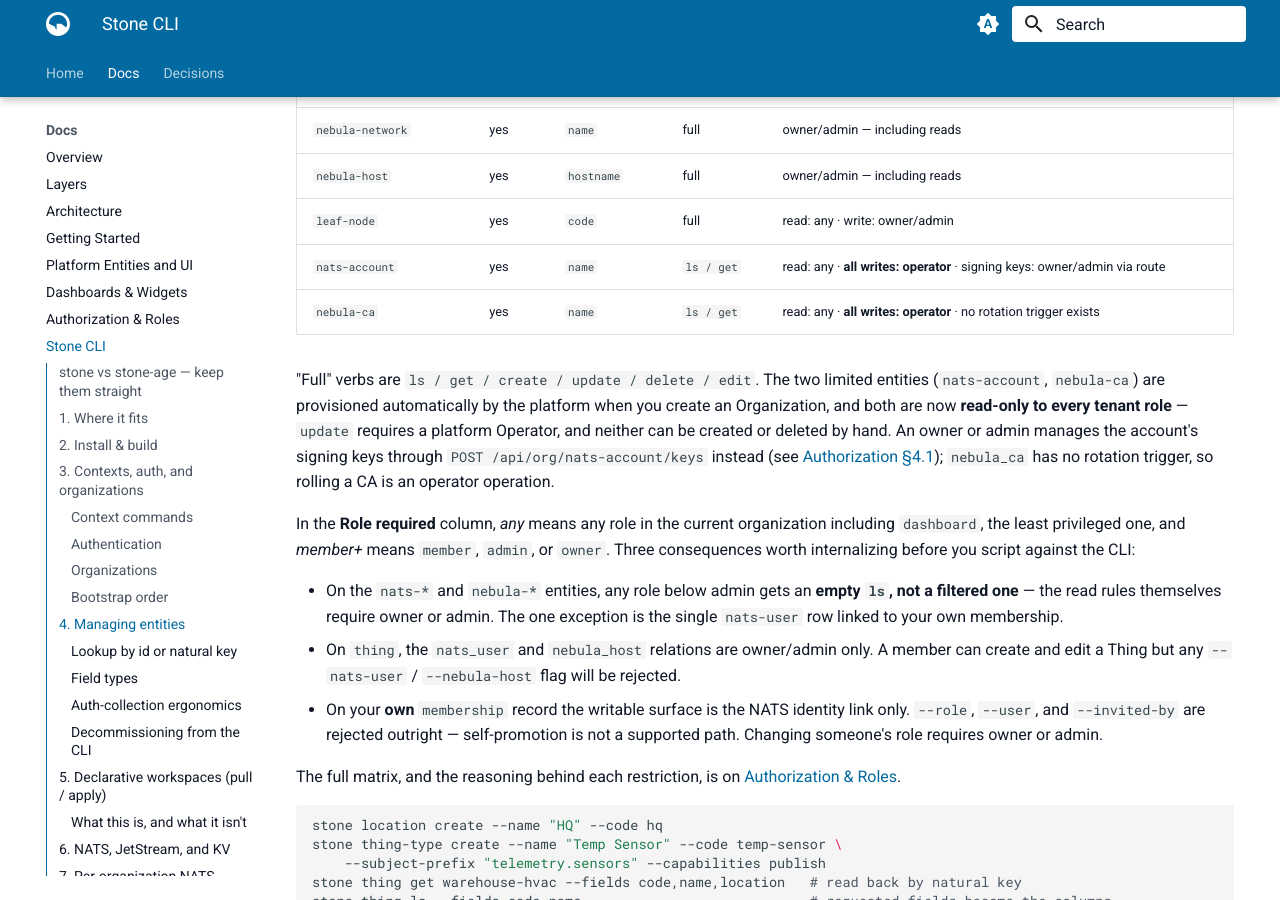
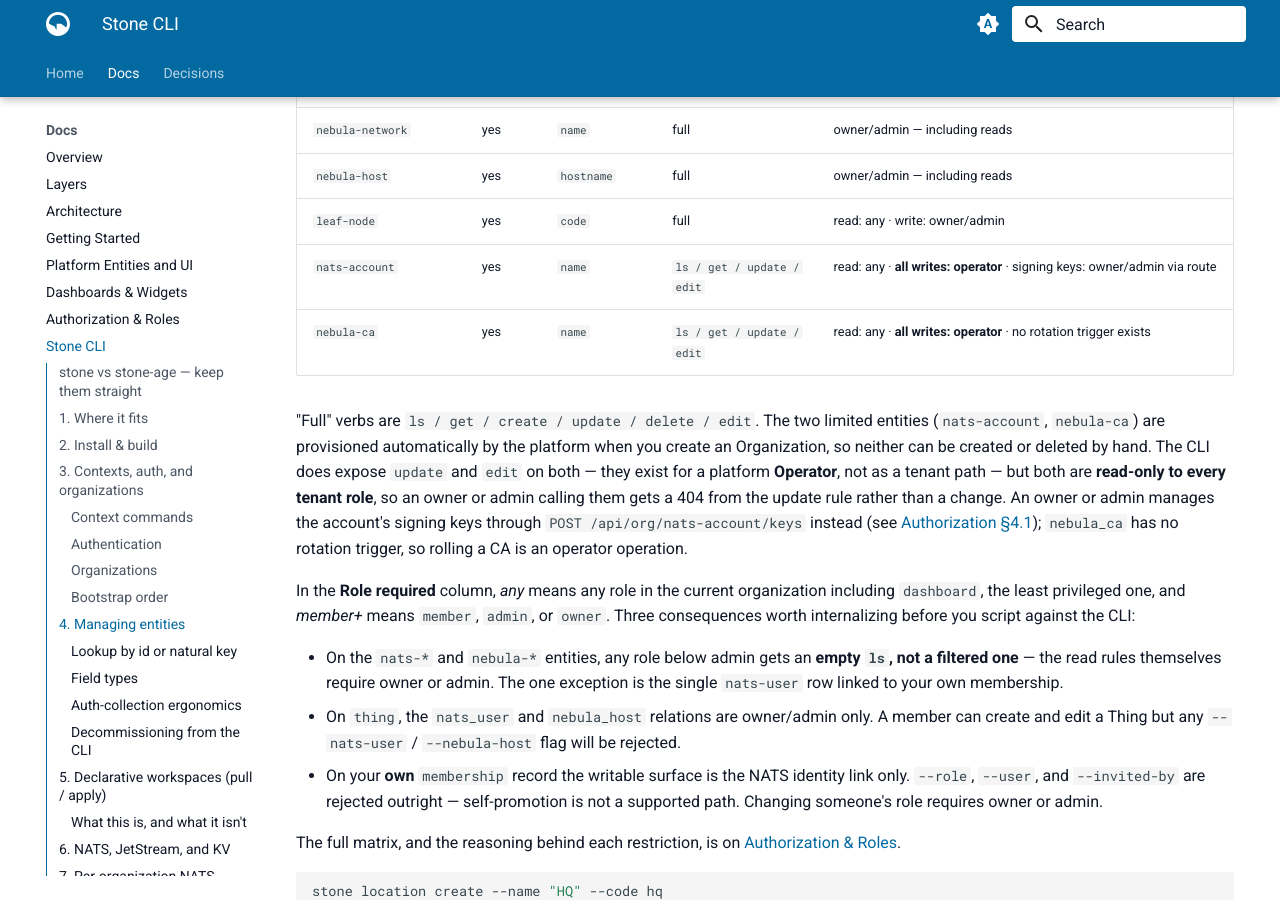
Before and after one commit to stone-age-io/platform-docs, an MkDocs documentation site: the page built from docs/stone-cli.md, in a window 1280 px wide and 900 px high, scrolled down 4507 px. Built offline with MkDocs 1.6.1 and Material for MkDocs 9.7.7, drawn with Linux system fonts in a browser that asks for light colours.

Commit message:
docs: state the CLI's real verbs on nats-account and nebula-ca
The entity table listed both as `ls / get`. Both specs in cmd/entity.go declare
`ls, get, update, edit` -- the commands exist, they are just rejected for every
tenant role by the update rule, which is a different statement from "the CLI
does not offer them".

The distinction matters to the reader the table is for: someone scripting
against `stone` who sees `ls / get` concludes the command is absent and looks for
another way in, when what they will actually get is a 404 from an authorization
rule. The prose now says which it is, and keeps the part that was already right:
neither entity can be created or deleted by hand, and signing keys go through
the dedicated route.

Found while writing the CLI's schema-drift tests (stone-age-io/stone-cli#4),
which read the same spec table this page describes.

Co-Authored-By: Claude Opus 5 (1M context) <noreply@anthropic.com>

```diff
--- a/docs/stone-cli.md
+++ b/docs/stone-cli.md
@@ -152,10 +152,10 @@ The CLI exposes typed CRUD over the same Control Plane collections the console m
 | `nebula-network` | yes | `name` | full | owner/admin — including reads |
 | `nebula-host` | yes | `hostname` | full | owner/admin — including reads |
 | `leaf-node` | yes | `code` | full | read: any · write: owner/admin |
-| `nats-account` | yes | `name` | `ls / get` | read: any · **all writes: operator** · signing keys: owner/admin via route |
-| `nebula-ca` | yes | `name` | `ls / get` | read: any · **all writes: operator** · no rotation trigger exists |
+| `nats-account` | yes | `name` | `ls / get / update / edit` | read: any · **all writes: operator** · signing keys: owner/admin via route |
+| `nebula-ca` | yes | `name` | `ls / get / update / edit` | read: any · **all writes: operator** · no rotation trigger exists |
 
-"Full" verbs are `ls / get / create / update / delete / edit`. The two limited entities (`nats-account`, `nebula-ca`) are provisioned automatically by the platform when you create an Organization, and both are now **read-only to every tenant role** — `update` requires a platform Operator, and neither can be created or deleted by hand. An owner or admin manages the account's signing keys through `POST /api/org/nats-account/keys` instead (see [Authorization §4.1](./authorization.md#41-account-signing-keys)); `nebula_ca` has no rotation trigger, so rolling a CA is an operator operation.
+"Full" verbs are `ls / get / create / update / delete / edit`. The two limited entities (`nats-account`, `nebula-ca`) are provisioned automatically by the platform when you create an Organization, so neither can be created or deleted by hand. The CLI does expose `update` and `edit` on both — they exist for a platform **Operator**, not as a tenant path — but both are **read-only to every tenant role**, so an owner or admin calling them gets a 404 from the update rule rather than a change. An owner or admin manages the account's signing keys through `POST /api/org/nats-account/keys` instead (see [Authorization §4.1](./authorization.md#41-account-signing-keys)); `nebula_ca` has no rotation trigger, so rolling a CA is an operator operation.
 
 In the **Role required** column, *any* means any role in the current organization including `dashboard`, the least privileged one, and *member+* means `member`, `admin`, or `owner`. Three consequences worth internalizing before you script against the CLI:
 
```
